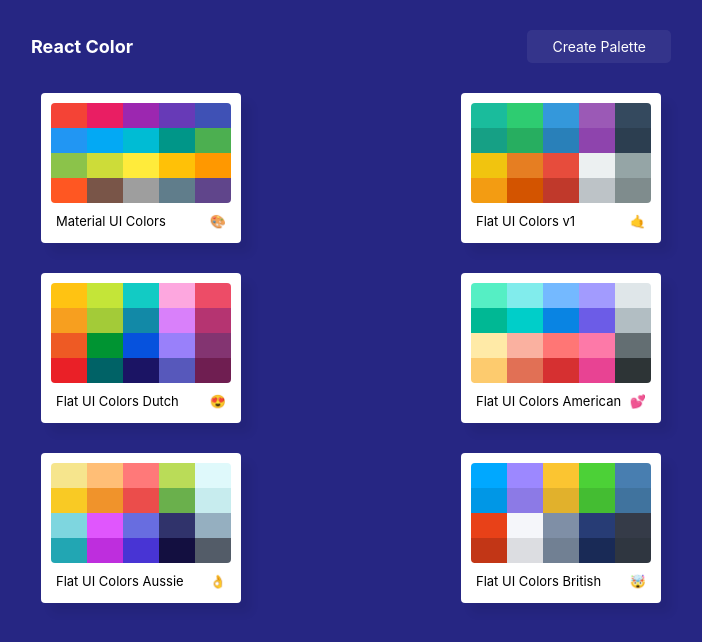
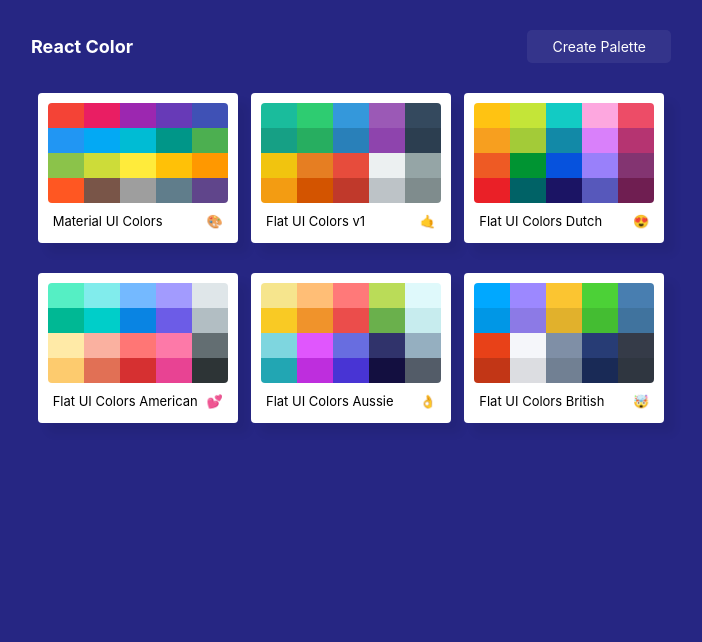
Before and after one commit to ANKITPODDER2000/ReactPractice, a React (Create React App) app in the folder React/color_app/: page / in a window 1280 px wide. Shown: the top 642 px of the page, without its empty margins (289-991 px from the left). Built offline with nearby package versions, Linux system fonts and the light colour scheme.

Commit message:
fix css issue

```diff
--- a/React/color_app/src/Home.js
+++ b/React/color_app/src/Home.js
@@ -43,7 +43,7 @@
     width: "50%",
     margin: "0 auto",
     display: "flex",
-    justifyContent: "space-between",
+    justifyContent: "flex-start",
     flexWrap: "wrap",
   },
 };
--- a/React/color_app/src/PaletteBox.js
+++ b/React/color_app/src/PaletteBox.js
@@ -6,7 +6,9 @@
     position: "relative",
     width: "200px",
     height: "150px",
-    margin: "15px 10px",
+    margin: "15px 0",
+    marginLeft: "calc(calc(100% - 600px) / 6)",
+    marginRight: "calc(calc(100% - 600px) / 6)",
     borderRadius: "4px",
     boxShadow: "10px 10px 10px #0001",
     background: "#fff",
```
